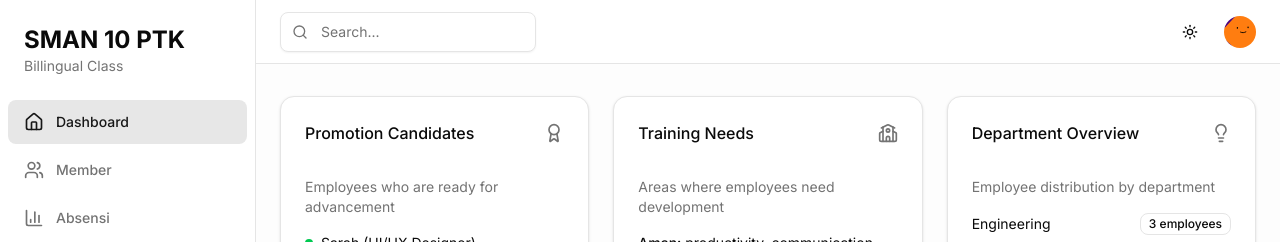
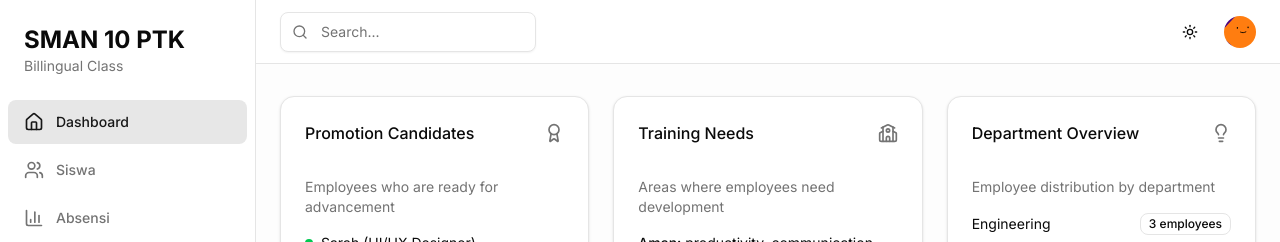
Before and after one commit to TwentyCloff/employee, a Next.js app: page / in a window 1280 px wide. Shown: the top 242 px of the page. Built offline with nearby package versions, Linux system fonts and the light colour scheme.

Commit message:
Update SideNav.jsx

```diff
--- a/components/dashboard/SideNav.jsx
+++ b/components/dashboard/SideNav.jsx
@@ -17,7 +17,7 @@ export function SideNav() {
 
   const navItems = [
     { label: 'Dashboard', href: '/', icon: Home },
-    { label: 'Member', href: '/employees', icon: Users },
+    { label: 'Siswa', href: '/employees', icon: Users },
     { label: 'Absensi', href: '/performance', icon: BarChart3 },
     { label: 'Daftar piket', href: '/recommendations', icon: Award },
     { label: 'Galery', href: '/insights', icon: BrainCircuit },
```
